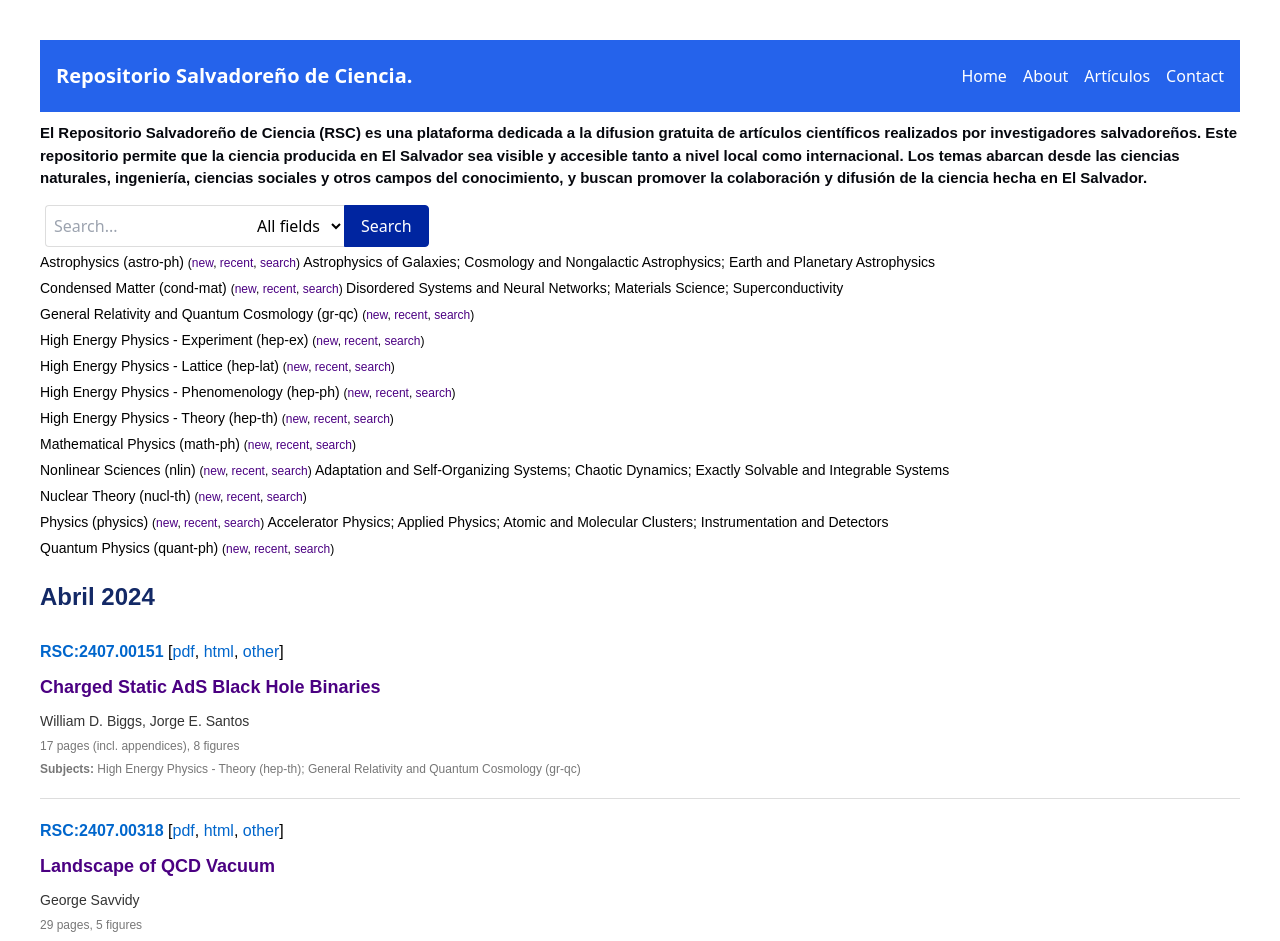
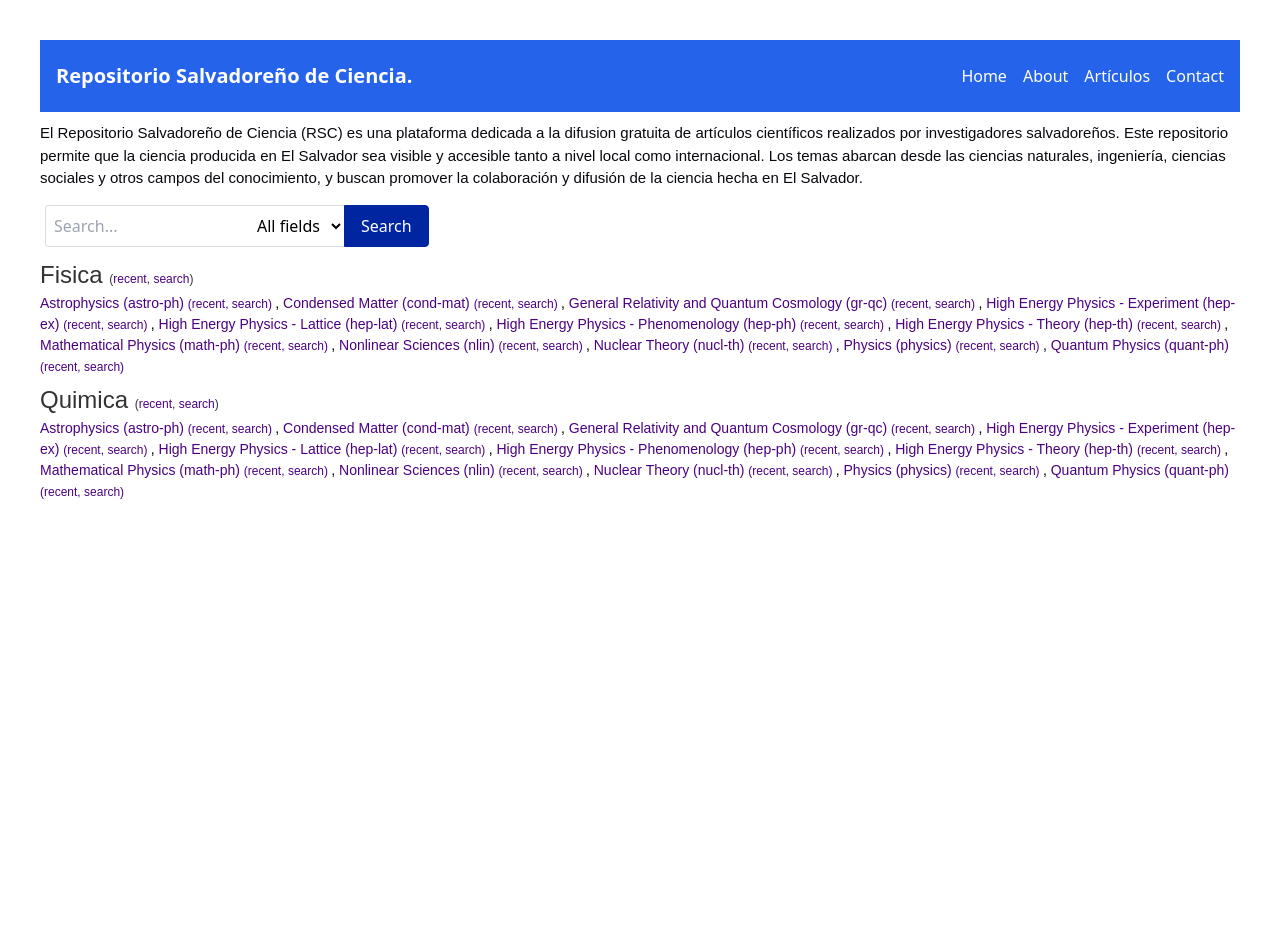
Before and after one commit to jromerooo2/salvadoran_arxiv, a Vue app: page / in a window 1280 px wide. Shown: the top 941 px of the page. After the commit the page ends 800 px from the top, so only its background shows below. Built offline with nearby package versions, Linux system fonts and the light colour scheme.

Commit message:
Update home

```diff
--- a/src/views/Home.vue
+++ b/src/views/Home.vue
@@ -1,90 +1,68 @@
 <template>
 
-
+  <!-- Home page initial description -->
   <div class="container">
-  <h2>
-    El Repositorio Salvadoreño de Ciencia (RSC) es una plataforma dedicada a la difusion gratuita de artículos científicos realizados por investigadores salvadoreños. Este repositorio permite que la ciencia producida en El Salvador sea visible y accesible tanto a nivel local como internacional. Los temas abarcan desde las ciencias naturales, ingeniería, ciencias sociales y otros campos del conocimiento, y buscan promover la colaboración y difusión de la ciencia hecha en El Salvador.
-</h2>
+    <h3>El Repositorio Salvadoreño de Ciencia (RSC) es una plataforma dedicada a la difusion gratuita de artículos científicos realizados por investigadores salvadoreños. Este repositorio permite que la ciencia producida en El Salvador sea visible y accesible tanto a nivel local como internacional. Los temas abarcan desde las ciencias naturales, ingeniería, ciencias sociales y otros campos del conocimiento, y buscan promover la colaboración y difusión de la ciencia hecha en El Salvador.</h3>
   </div>
-
-
 
   <!-- SEARCH BAR -->
   <div class="search-bar">
+
     <input
       type="text"
       class="search-input"
       placeholder="Search..."
       v-model="searchQuery"
     />
+
     <select v-model="selectedField" class="search-select">
       <option>All fields</option>
       <option>Title</option>
       <option>Author</option>
       <option>Abstract</option>
     </select>
+
     <button @click="performSearch" class="search-button">Search</button>
+
   </div>
 
-
+  <!-- Table of content -->
   <div class="category-index">
     <ul>
-      <li v-for="(category, index) in categories" :key="index">
-        {{ category.name }}
+      <li v-for="(category, index) in table_of_content" :key="index">
+
+        <h1>{{ category.category_name }}
           <span class="links">
-          (<a :href="category.newLink">new</a>,
-          <a :href="category.recentLink">recent</a>,
-          <a :href="category.searchLink">search</a>)
+            (<a :href="category.category_recentLink">recent</a>,
+            <a :href="category.category_searchLink">search</a>)
           </span>
+        </h1>
+
         <span v-if="category.subcategories.length">
-          {{ category.subcategories }}
+          <p>
+            <span v-for="(subcategory, subIndex) in category.subcategories" :key="subIndex">
+              <a>{{ subcategory.name }}
+                <span class="links">
+                  (<a :href="subcategory.recentLink">recent</a>,
+                  <a :href="subcategory.searchLink">search</a>)
+                </span>
+              </a>
+              <span v-if="subIndex !== category.subcategories.length - 1">, </span>
+            </span>
+          </p>
         </span>
       </li>
     </ul>
   </div>
 
-
-<div class="container">
-
-    <h1> Abril 2024 </h1>
-    <div v-for="(article, index) in articles" :key="index" class="article">
-      <p>
-        <strong><a :href="article.link">{{ article.id }}</a></strong>
-        [<a :href="article.pdfLink">pdf</a>, <a :href="article.htmlLink">html</a>, <a :href="article.otherLink">other</a>]
-      </p>
-      <h2 class="article-title">{{ article.title }}</h2>
-      <p class="authors">{{ article.authors }}</p>
-      <p class="comments">{{ article.comments }}</p>
-      <p class="subject"><strong>Subjects:</strong> {{ article.subjects }}</p>
-    </div>
-
-    <h1> Marzo 2024 </h1>
-    <div v-for="(article, index) in articles" :key="index" class="article">
-      <p>
-        <strong><a :href="article.link">{{ article.id }}</a></strong>
-        [<a :href="article.pdfLink">pdf</a>, <a :href="article.htmlLink">html</a>, <a :href="article.otherLink">other</a>]
-      </p>
-      <h2 class="article-title">{{ article.title }}</h2>
-      <p class="authors">{{ article.authors }}</p>
-      <p class="comments">{{ article.comments }}</p>
-      <p class="subject"><strong>Subjects:</strong> {{ article.subjects }}</p>
-    </div>
-
-    <h1> Febrero 2024 </h1>
-    <div v-for="(article, index) in articles" :key="index" class="article">
-      <p>
-        <strong><a :href="article.link">{{ article.id }}</a></strong>
-        [<a :href="article.pdfLink">pdf</a>, <a :href="article.htmlLink">html</a>, <a :href="article.otherLink">other</a>]
-      </p>
-      <h2 class="article-title">{{ article.title }}</h2>
-      <p class="authors">{{ article.authors }}</p>
-      <p class="comments">{{ article.comments }}</p>
-      <p class="subject"><strong>Subjects:</strong> {{ article.subjects }}</p>
-    </div>
-</div>
+</template>
 
 
-</template>
+
+
+
+
+
 
 
 
@@ -98,7 +76,15 @@ export default {
       searchQuery: '',
       selectedField: 'All fields',
 
-      categories: [
+
+      table_of_content: [
+        {
+
+          category_name : "Fisica",
+          category_recentLink: "#",
+          category_searchLink: "#",
+
+          subcategories: [
             {
               name: "Astrophysics (astro-ph)",
               newLink: "#",
@@ -184,48 +170,111 @@ export default {
               subcategories: ""
             }
           ],
-
-
-
-
-      articles: [
-        {
-          id: "RSC:2407.00151",
-          title: "Charged Static AdS Black Hole Binaries",
-          authors: "William D. Biggs, Jorge E. Santos",
-          comments: "17 pages (incl. appendices), 8 figures",
-          subjects: "High Energy Physics - Theory (hep-th); General Relativity and Quantum Cosmology (gr-qc)",
-          link: "#",
-          pdfLink: "#",
-          htmlLink: "#",
-          otherLink: "#"
         },
         {
-          id: "RSC:2407.00318",
-          title: "Landscape of QCD Vacuum",
-          authors: "George Savvidy",
-          comments: "29 pages, 5 figures",
-          subjects: "High Energy Physics - Theory (hep-th); High Energy Physics - Lattice (hep-lat); High Energy Physics - Phenomenology (hep-ph)",
-          link: "#",
-          pdfLink: "#",
-          htmlLink: "#",
-          otherLink: "#"
+
+          category_name : "Quimica",
+          category_recentLink: "#",
+          category_searchLink: "#",
+
+          subcategories: [
+            {
+              name: "Astrophysics (astro-ph)",
+              newLink: "#",
+              recentLink: "#",
+              searchLink: "#",
+              subcategories: "Astrophysics of Galaxies; Cosmology and Nongalactic Astrophysics; Earth and Planetary Astrophysics"
             },
-        // Add more articles here
+            {
+              name: "Condensed Matter (cond-mat)",
+              newLink: "#",
+              recentLink: "#",
+              searchLink: "#",
+              subcategories: "Disordered Systems and Neural Networks; Materials Science; Superconductivity"
+            },
+            {
+              name: "General Relativity and Quantum Cosmology (gr-qc)",
+              newLink: "#",
+              recentLink: "#",
+              searchLink: "#",
+              subcategories: ""
+            },
+            {
+              name: "High Energy Physics - Experiment (hep-ex)",
+              newLink: "#",
+              recentLink: "#",
+              searchLink: "#",
+              subcategories: ""
+            },
+            {
+              name: "High Energy Physics - Lattice (hep-lat)",
+              newLink: "#",
+              recentLink: "#",
+              searchLink: "#",
+              subcategories: ""
+            },
+            {
+              name: "High Energy Physics - Phenomenology (hep-ph)",
+              newLink: "#",
+              recentLink: "#",
+              searchLink: "#",
+              subcategories: ""
+            },
+            {
+              name: "High Energy Physics - Theory (hep-th)",
+              newLink: "#",
+              recentLink: "#",
+              searchLink: "#",
+              subcategories: ""
+            },
+            {
+              name: "Mathematical Physics (math-ph)",
+              newLink: "#",
+              recentLink: "#",
+              searchLink: "#",
+              subcategories: ""
+            },
+            {
+              name: "Nonlinear Sciences (nlin)",
+              newLink: "#",
+              recentLink: "#",
+              searchLink: "#",
+              subcategories: "Adaptation and Self-Organizing Systems; Chaotic Dynamics; Exactly Solvable and Integrable Systems"
+            },
+            {
+              name: "Nuclear Theory (nucl-th)",
+              newLink: "#",
+              recentLink: "#",
+              searchLink: "#",
+              subcategories: ""
+            },
+            {
+              name: "Physics (physics)",
+              newLink: "#",
+              recentLink: "#",
+              searchLink: "#",
+              subcategories: "Accelerator Physics; Applied Physics; Atomic and Molecular Clusters; Instrumentation and Detectors"
+            },
+            {
+              name: "Quantum Physics (quant-ph)",
+              newLink: "#",
+              recentLink: "#",
+              searchLink: "#",
+              subcategories: ""
+            }
           ],
-
-
-
-
-
+        },
+      ],
     };
   },
+
   methods: {
     performSearch() {
       // This is where the search logic would go
       console.log(`Searching for "${this.searchQuery}" in ${this.selectedField}`);
     }
   }
+
 };
 </script>
 
@@ -247,21 +296,12 @@ export default {
   font-family: Arial, sans-serif;
 }
 
-h1 {
-  font-family: Arial;
-  font-weight: bold;
-  font-size: 24px; /* Increase the size */
-  text-align: left; /* Center it on the page */
-  color: #132966; /* Change the color */
-  margin-top: 20px; /* Add some space below the title */
-  margin-bottom: 5px; /* Add some space below the title */
-  letter-spacing: 0px; /* Add some spacing between letters */
-}
 
 
-h2 {
+
+
+h3 {
   font-family: Arial;
-  font-weight: bold;
   font-size: 15px; /* Increase the size */
   text-align: left; /* Center it on the page */
   color: #06080e; /* Change the color */
@@ -269,52 +309,6 @@ h2 {
   margin-bottom: 10px; /* Add some space below the title */
   letter-spacing: 0px; /* Add some spacing between letters */
 }
-
-.article {
-  padding: 15px 0;
-  border-bottom: 1px solid #ddd;
-}
-
-.article-title {
-  font-size: 18px;
-  font-weight: bold;
-  color: #4b0082;
-}
-
-.authors {
-  font-size: 14px;
-  color: #333;
-}
-
-.comments {
-  font-size: 12px;
-  color: #777;
-}
-
-.subject {
-  font-size: 12px;
-  color: #777;
-}
-
-p {
-  margin: 5px 0;
-}
-
-a {
-  color: #0066cc;
-  text-decoration: none;
-}
-
-a:hover {
-  text-decoration: underline;
-}
-
-
-
-
-
-
-
 
 .search-bar {
   display: flex;
@@ -353,17 +347,6 @@ a:hover {
   background-color: #0025a0;
 }
 
-
-
-
-
-
-
-
-
-
-
-
 .category-index {
   font-family: Arial, sans-serif;
   font-size: 14px;
@@ -397,4 +380,34 @@ a:hover {
   margin-left: 10px;
 }
 
+/* Table of content style */
+
+h1 {
+  font-size: 24px;
+  color: #333;
+}
+
+h2 {
+  font-size: 20px;
+  color: #555;
+}
+
+ul {
+  list-style-type: none;
+  padding-left: 0;
+}
+
+li {
+  margin: 5px 0;
+}
+
+a {
+  color: #007bff;
+  text-decoration: none;
+}
+
+a:hover {
+  text-decoration: underline;
+}
+
 </style>
```
Lines whose indentation alone changed are shown as unchanged.
